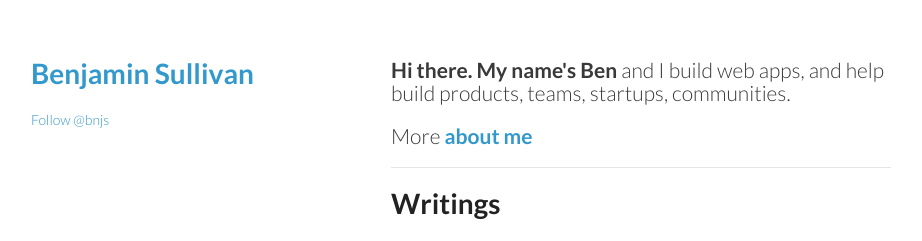
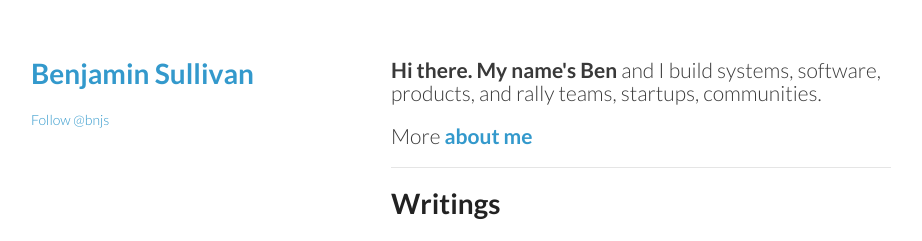
Before and after one commit to bnjs/bnjs.github.io, a Jekyll site: the page built from index.md, in a window 1280 px wide. Shown: the top 241 px of the page, without its empty margins (179-1101 px from the left). Built offline with Jekyll 4.4.1, drawn with Linux system fonts in a browser that asks for light colours; nearby versions of some CDN libraries; comment, search, counter and statistics services are not loaded.

Commit message:
Build systems, software, products, rally teams, startups, communities

```diff
--- a/index.md
+++ b/index.md
@@ -3,7 +3,7 @@
 title: Benjamin Sullivan
 ---
 
-<h2>Hi there. My name's Ben <span class="lowkey">and I build web apps, and help build products, teams, startups, communities.</span></h2>
+<h2>Hi there. My name's Ben <span class="lowkey">and I build systems, software, products, and rally teams, startups, communities.</span></h2>
 <h2 class="lowkey">More <a href="/about-me">about me</a></h2>
 
 ---
```
Also changed, not shown: pages/about-me.md (+1 -1 lines).
